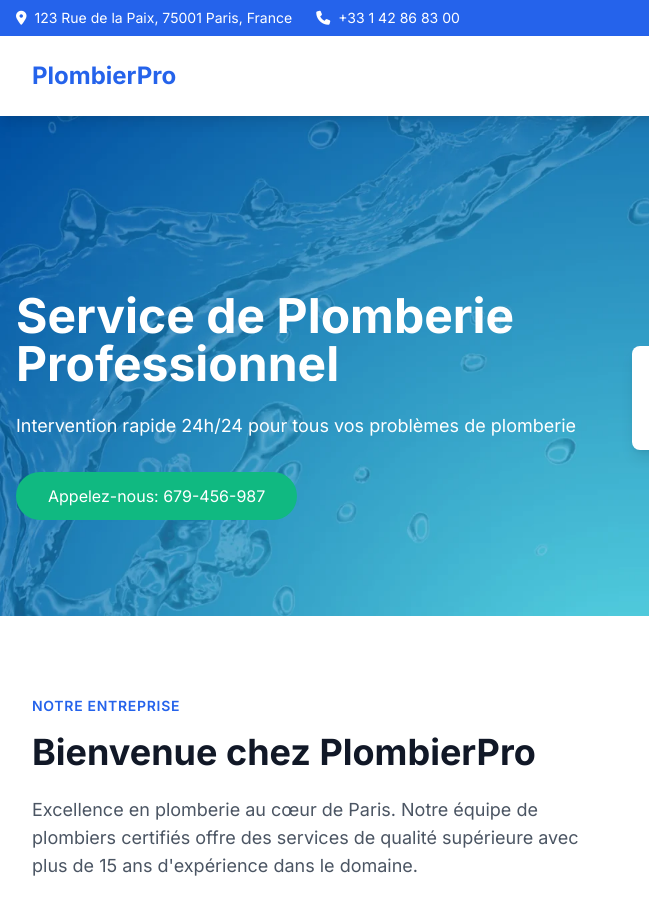
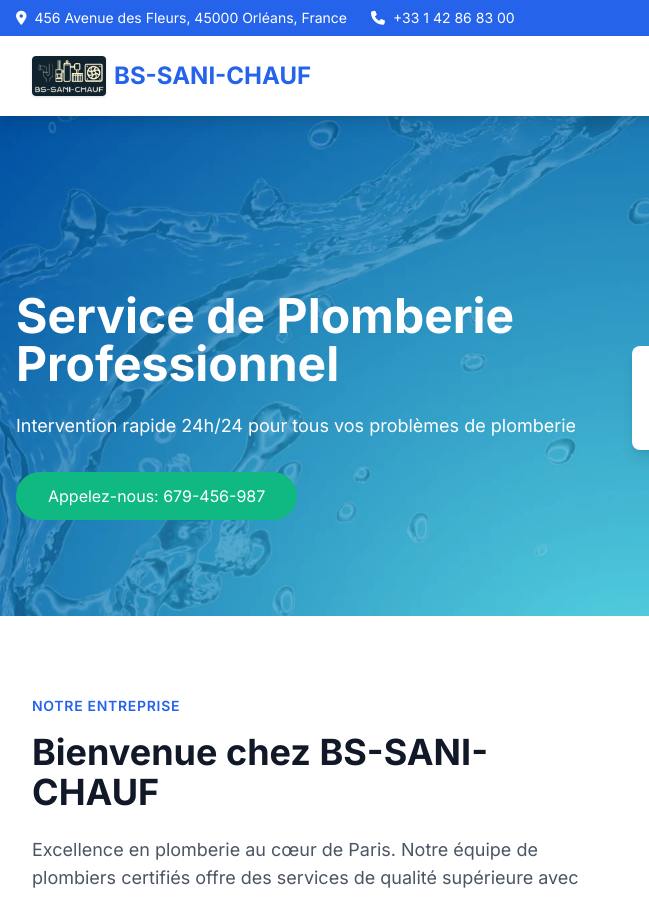
Before and after one commit to Abderrahmen-taouai/plombierpro, a website: page dist/index.html in a window 1280 px wide. Shown: the top 897 px of the page, 0-649 px from the left. Drawn offline with nearby package versions, Linux system fonts and the light colour scheme.

Commit message:
update logo && adress

```diff
--- a/dist/index.html
+++ b/dist/index.html
@@ -3,21 +3,21 @@
   <head>
     <meta charset="UTF-8" />
     <meta name="viewport" content="width=device-width, initial-scale=1.0" />
-    <title>PlombierPro - Services de Plomberie Professionnels en France</title>
+    <title>BS-SANI-CHAUF - Services de Plomberie Professionnels en France</title>
     <meta
       name="description"
       content="Plombier professionnel à Paris. Intervention rapide 24/7. Devis gratuit."
     />
     <meta name="robots" content="index, follow" />
     <link rel="canonical" href="http://sigmadev.me/plombierpro/" />
-    <meta name="author" content="PlombierPro" />
+    <meta name="author" content="BS-SANI-CHAUF" />
 
     <!-- Open Graph / Facebook -->
     <meta property="og:type" content="website" />
-    <meta property="og:url" content="https://plombierpro.fr/" />
+    <meta property="og:url" content="https://BS-SANI-CHAUF.fr/" />
     <meta
       property="og:title"
-      content="PlombierPro - Services de Plomberie Professionnels"
+      content="BS-SANI-CHAUF - Services de Plomberie Professionnels"
     />
     <meta
       property="og:description"
@@ -26,10 +26,10 @@
 
     <!-- Twitter -->
     <meta property="twitter:card" content="summary_large_image" />
-    <meta property="twitter:url" content="https://plombierpro.fr/" />
+    <meta property="twitter:url" content="https://BS-SANI-CHAUF.fr/" />
     <meta
       property="twitter:title"
-      content="PlombierPro - Services de Plomberie Professionnels"
+      content="BS-SANI-CHAUF - Services de Plomberie Professionnels"
     />
     <meta
       property="twitter:description"
@@ -145,7 +145,7 @@
           <div class="flex items-center">
             <i class="fas fa-map-marker-alt mr-2"></i>
             <span class="hidden sm:inline"
-              >123 Rue de la Paix, 75001 Paris, France</span
+              >456 Avenue des Fleurs, 45000 Orléans, France</span
             >
             <span class="sm:hidden">Paris, France</span>
           </div>
@@ -192,9 +192,11 @@
       <div class="max-w-7xl mx-auto px-4 sm:px-6 lg:px-8">
         <div class="flex justify-between items-center h-20">
           <!-- Logo -->
-          <div class="flex-shrink-0">
-            <h1 class="text-2xl font-bold text-plumber-blue">PlombierPro</h1>
+          <div class="flex flex-shrink-0 items-center">
+            <img src="./assest/logo.png" alt="logo" class="w-auto h-10 rounded shadow">
+            <h1 class="text-2xl font-bold text-plumber-blue ml-2">BS-SANI-CHAUF</h1>
           </div>
+
 
           <!-- Desktop Navigation -->
           <nav class="hidden lg:flex space-x-8" role="navigation">
@@ -328,7 +330,7 @@
               NOTRE ENTREPRISE
             </div>
             <h2 class="text-3xl lg:text-4xl font-bold text-gray-900 mb-6">
-              Bienvenue chez PlombierPro
+              Bienvenue chez BS-SANI-CHAUF
             </h2>
             <p class="text-lg text-gray-600 mb-8">
               Excellence en plomberie au cœur de Paris. Notre équipe de
@@ -707,7 +709,7 @@
       <div class="max-w-7xl mx-auto px-4 sm:px-6 lg:px-8">
         <div class="grid md:grid-cols-2 lg:grid-cols-4 gap-8">
           <div>
-            <h3 class="text-2xl font-bold text-blue-400 mb-6">PlombierPro</h3>
+            <h3 class="text-2xl font-bold text-blue-400 mb-6">BS-SANI-CHAUF</h3>
             <p class="text-gray-300 mb-6">
               Votre partenaire de confiance pour tous vos besoins en plomberie.
               Service professionnel et fiable depuis plus de 15 ans dans la
@@ -826,7 +828,7 @@
             <div class="space-y-3 text-gray-300">
               <div class="flex items-start">
                 <i class="fas fa-map-marker-alt mr-3 mt-1"></i>
-                <span>123 Rue de la Paix<br />75001 Paris, France</span>
+                <span>456 Avenue des Fleurs,<br />45000 Orléans,France</span>
               </div>
               <div class="flex items-center">
                 <i class="fas fa-phone mr-3"></i>
@@ -834,7 +836,7 @@
               </div>
               <div class="flex items-center">
                 <i class="fas fa-envelope mr-3"></i>
-                <span>contact@plombierpro.fr</span>
+                <span>contact@BS-SANI-CHAUF.fr</span>
               </div>
               <div class="flex items-center">
                 <i class="fas fa-clock mr-3"></i>
@@ -852,7 +854,7 @@
           class="border-t border-gray-800 mt-12 pt-8 text-center text-gray-400"
         >
           <p>
-            &copy; 2025 PlombierPro. Tous droits réservés. | Développé avec ❤️
+            &copy; 2025 BS-SANI-CHAUF. Tous droits réservés. | Développé avec ❤️
             en France | SIRET: 123 456 789 00012
           </p>
         </div>
```
Also changed, not shown: dist/assest/logo.png (added).
